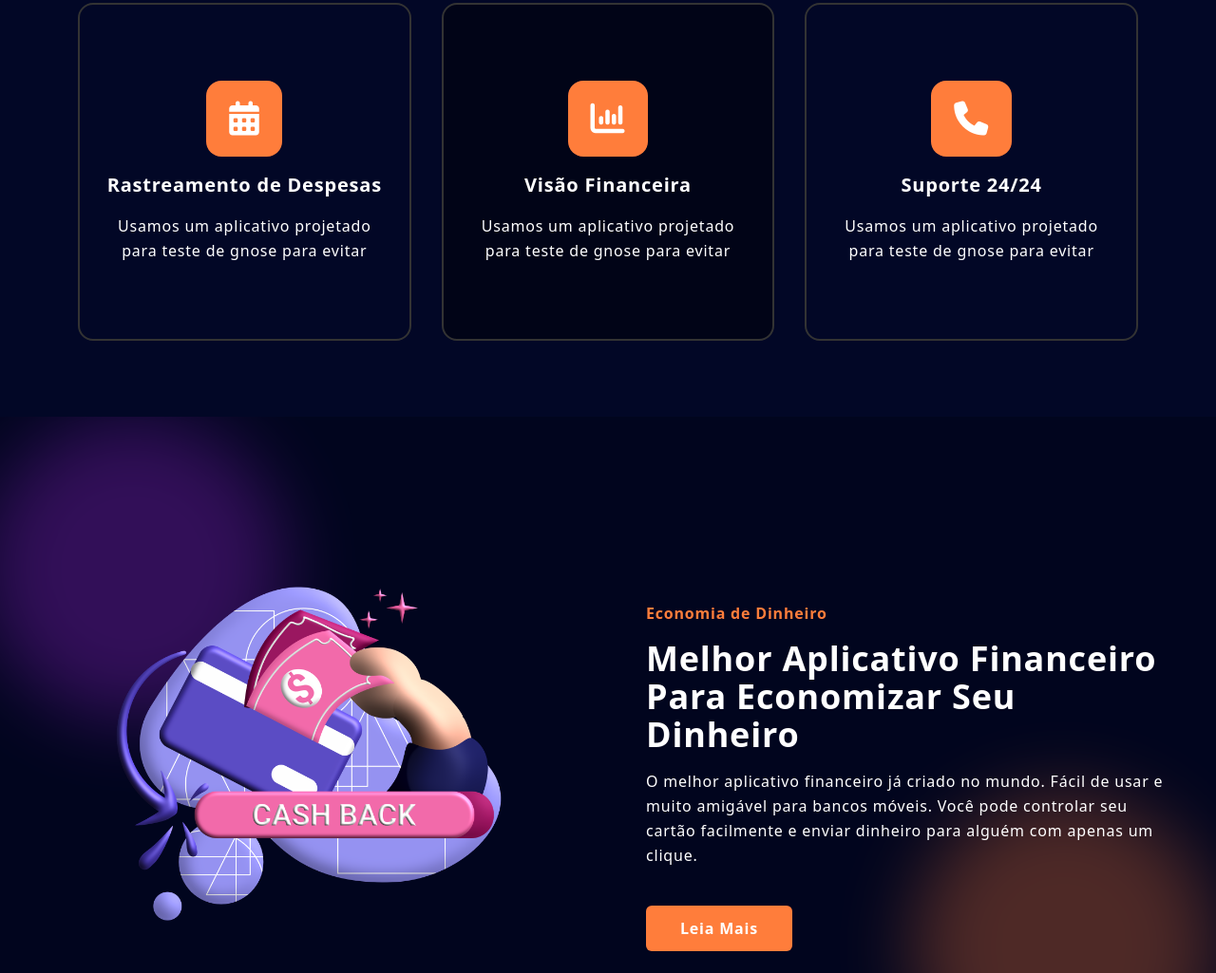
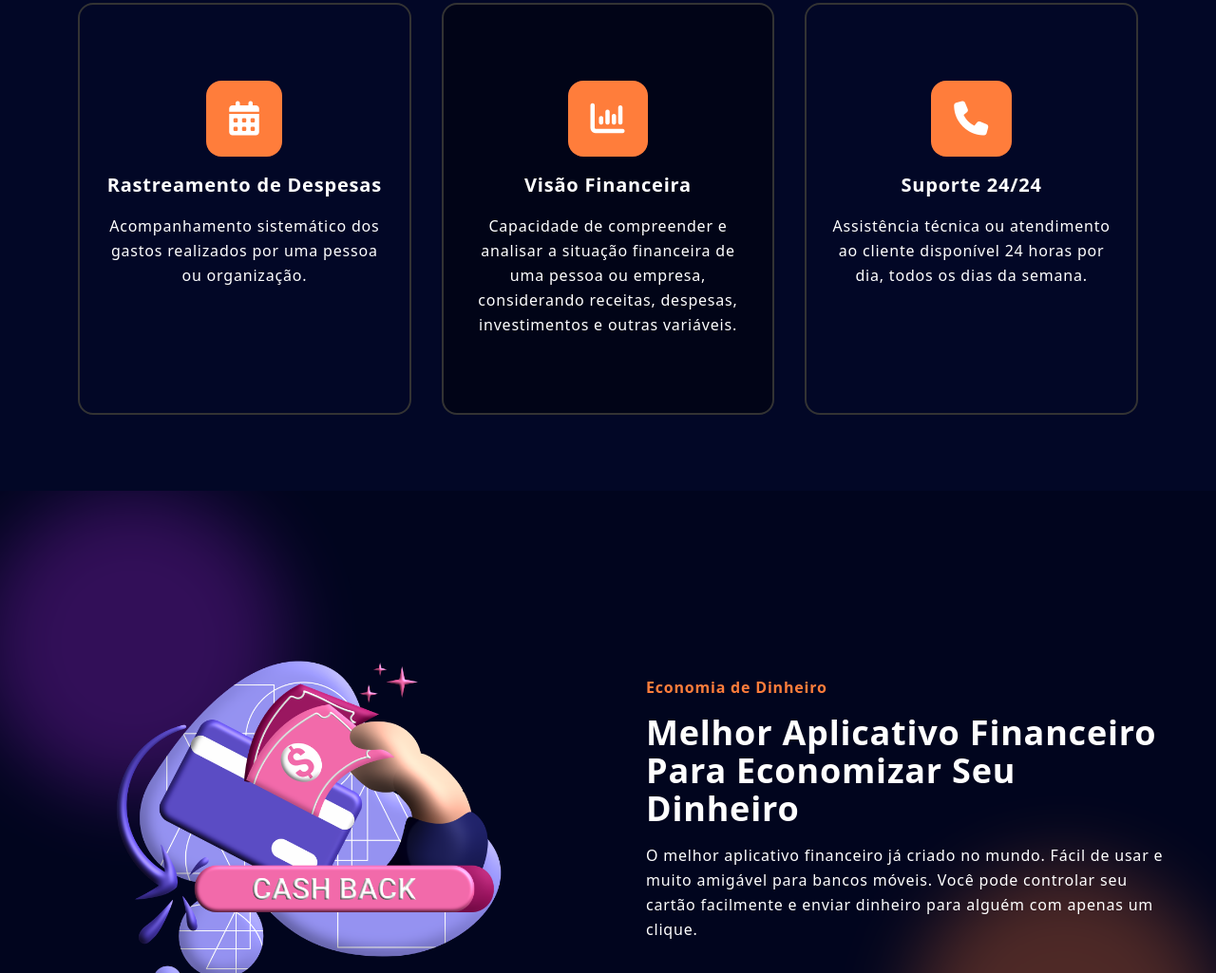
Before and after one commit to GuilhermeJRamos/BBSC-Desafio-Digital, a website: page index.html in a window 1280 px wide. Shown: the part 889-1914 px from the top of the page at 95% size. Drawn offline with nearby package versions, Linux system fonts and the light colour scheme; files that its build step writes are made by us from their sources.

Commit message:
Update Features

```diff
--- a/index.html
+++ b/index.html
@@ -87,7 +87,7 @@
                             <i class="fa-solid fa-calendar-days text-4xl"></i>
                         </div>
                         <h3 class="text-xl font-bold py-4">Rastreamento de Despesas</h3>
-                        <p class="leading-relaxed">Usamos um aplicativo projetado para teste de gnose para evitar</p>
+                        <p class="leading-relaxed">Acompanhamento sistemático dos gastos realizados por uma pessoa ou organização.</p>
                     </div>
 
             <!-- card 2 -->
@@ -96,7 +96,7 @@
                     <i class="fa-solid fa-chart-column text-4xl"></i>
                 </div>
                 <h3 class="text-xl font-bold py-4">Visão Financeira</h3>
-                <p class="leading-relaxed">Usamos um aplicativo projetado para teste de gnose para evitar</p>
+                <p class="leading-relaxed">Capacidade de compreender e analisar a situação financeira de uma pessoa ou empresa, considerando receitas, despesas, investimentos e outras variáveis.</p>
             </div>
 
             <!-- card 3 -->
@@ -105,7 +105,7 @@
                     <i class="fa-solid fa-phone text-4xl"></i>
                 </div>
                 <h3 class="text-xl font-bold py-4">Suporte 24/24</h3>
-                <p class="leading-relaxed">Usamos um aplicativo projetado para teste de gnose para evitar</p>
+                <p class="leading-relaxed">Assistência técnica ou atendimento ao cliente disponível 24 horas por dia, todos os dias da semana.</p>
             </div>
         </div>
     </div>
```
